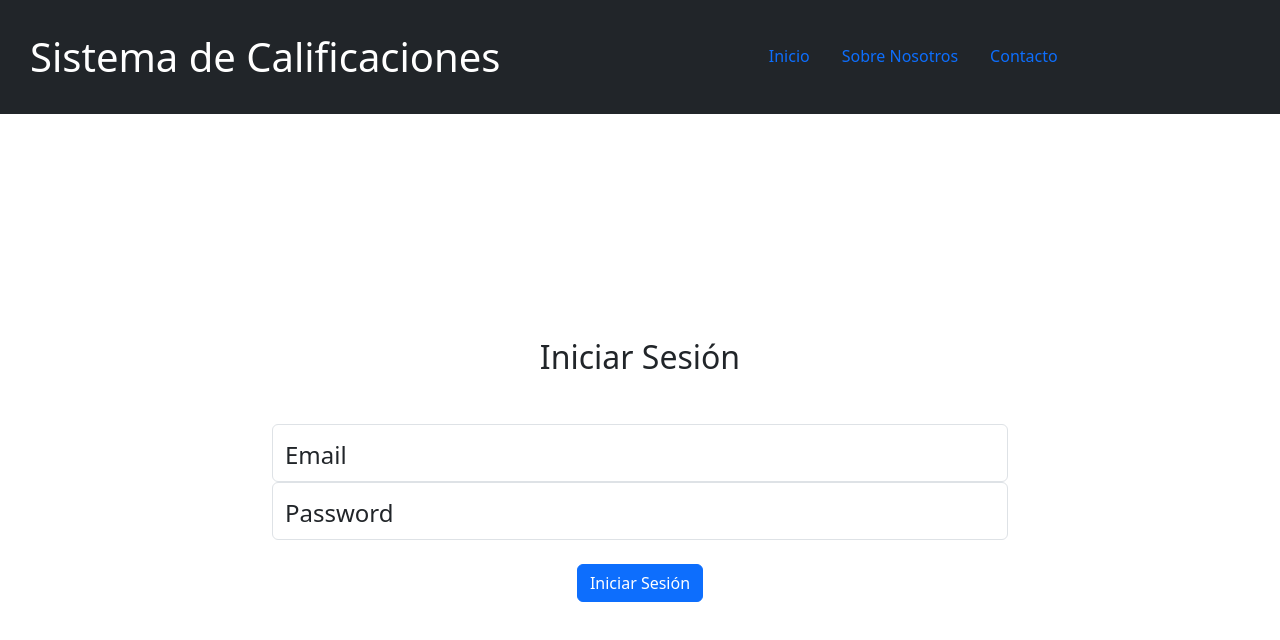
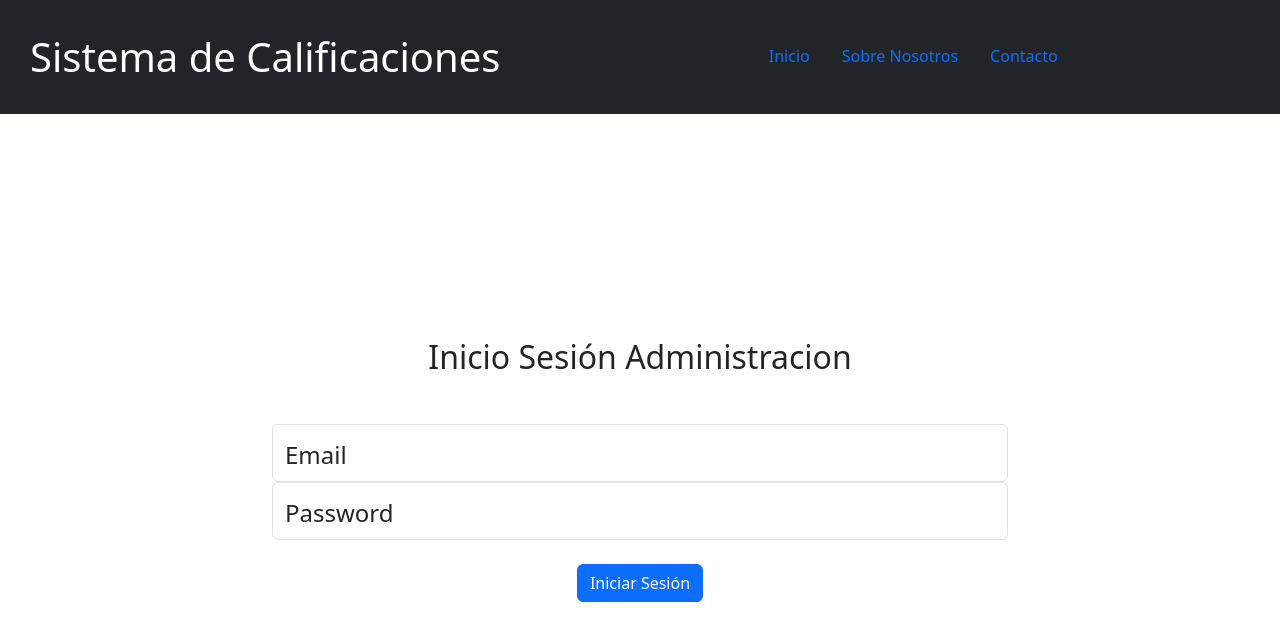
Before and after one commit to santacruzandres1/Integrador-SIlicon, a React (Create React App) app in the folder Frontend/grading-system/: page /login/Administracion in a window 1280 px wide. Shown: the top 640 px of the page. Built offline with nearby package versions, Linux system fonts and the light colour scheme.

Commit message:
Rol en inicio de secion

```diff
--- a/Frontend/grading-system/src/App.js
+++ b/Frontend/grading-system/src/App.js
@@ -24,7 +24,7 @@ function App() {
     <ToastContainer></ToastContainer>
       <Routes>
         <Route path="/" element={<Home />} />
-        <Route path={`/login/:rol`} element={<Login />} />
+        <Route path={`/login/:rol`}  element={<Login />} />
         <Route path="/dashboard" element={<Dashboard />} />
         <Route path="/About" element={<About />} />
         <Route path="/Contact" element={<Contact/>} />
--- a/Frontend/grading-system/src/components/Login/Login.js
+++ b/Frontend/grading-system/src/components/Login/Login.js
@@ -1,7 +1,5 @@
  import React, { useState } from 'react';
- import {  useNavigate } from 'react-router-dom';
-
-
+ import {  useNavigate, useParams } from 'react-router-dom';
 import { toast} from 'react-toastify';
 import Header from '../Header/header';
 
@@ -9,6 +7,7 @@ import Header from '../Header/header';
 
   const Login = () => {
 
+    const {rol} = useParams();
 
    const [user, setUser] = useState({
     email:"",
@@ -103,7 +102,7 @@ import Header from '../Header/header';
     <>
 <Header></Header>
    <br></br>
-    <div className=' container text-center'><h2>Iniciar Sesión</h2></div>
+    <div className=' container text-center'><h2>Inicio Sesión {rol} </h2></div>
 
       <div className="container mt-5">
         <div className="row justify-content-center">
@@ -150,46 +149,3 @@ import Header from '../Header/header';
 
 
   export default Login;
-
-
-  // <div className='container'><h2>Login {rol}</h2></div>
-  //    <div className="container mt-5">
-  //    <div className="row justify-content-center">
-  //    <div className="col-md-6">
-
-  //       <form onSubmit={handleSubmit}>
-  //       <div className="form-group">
-  //       <label htmlFor="email"><h4>Email</h4></label>
-  //           <input
-  //             type="email"
-  //            id="email"
-  //            className="form-control"
-  //             value={email}
-  //             onChange={handleEmailChange}
-  //             required
-  //           />
-  //         </div>
-  //         <br></br>
-
-  //     <div className="form-group">
-  //           <label htmlFor="password"><h4>Password</h4></label>
-  //          <input
-  //            type="password"
-  //             id="password"
-  //             className="form-control"
-  //            value={password}
-  //            onChange={handlePasswordChange}
-  //          required
-  //           />
-  //          </div>
-  //      <br></br>
-  //      {user ? (
-  //          <button className="btn btn-primary" type="button" onClick={logOut}>Log Out</button>
-  //        ) : (
-  //         <button className="btn btn-primary" type="button"  onClick={login}>Log In</button>
-  //        )}
-
-  //      </form>
-  //    </div>
-  //  </div>
-  //  </div>
```
